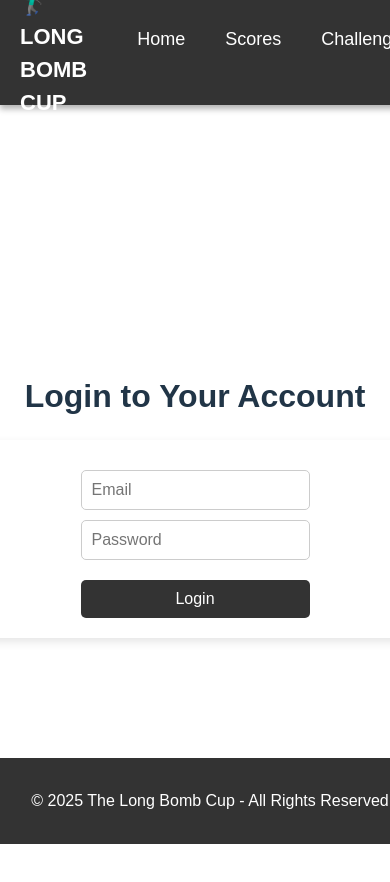
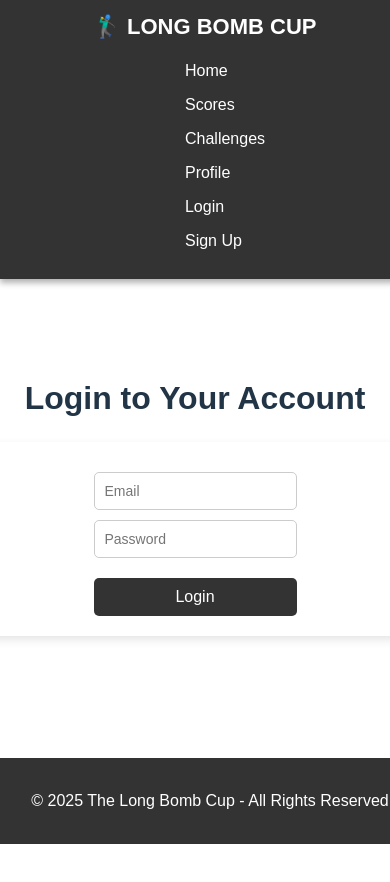
Before and after one commit to mikebike850/golf-web-app-longbomb, a React (Vite) app: page /login in a window 390 px wide. Shown: the top 882 px of the page. Built offline with nearby package versions, Linux system fonts and the light colour scheme; no server answers.

Commit message:
Improved mobile responsiveness

```diff
--- a/src/components/Navbar.css
+++ b/src/components/Navbar.css
@@ -60,3 +60,32 @@
   body {
     padding-top: 70px;
   }
+
+  /* Responsive Navbar for Mobile */
+@media (max-width: 768px) {
+    .navbar {
+      flex-direction: column;  /* ✅ Stacks items vertically */
+      align-items: center;
+      height: auto;
+      padding: 10px;
+    }
+
+    .nav-links {
+      display: flex;
+      flex-direction: column;
+      gap: 10px;
+    }
+
+    .nav-links a {
+      padding: 10px;
+      font-size: 16px;
+      text-align: center;
+      width: 100%;
+    }
+
+    .logout-button {
+      width: 100%;
+      text-align: center;
+      margin-top: 10px;
+    }
+  }
--- a/src/components/Profile.css
+++ b/src/components/Profile.css
@@ -83,3 +83,35 @@
       transform: translateY(0);
     }
   }
+
+/* Responsive Design for Mobile Screens */
+@media (max-width: 768px) {
+    .profile-container {
+      max-width: 90%;  /* ✅ Ensures the container fits on smaller screens */
+      margin: 20px auto;
+      padding: 15px;
+    }
+
+    .profile-title {
+      font-size: 20px;  /* ✅ Slightly smaller title for mobile */
+    }
+
+    .profile-info {
+      padding: 15px;
+    }
+
+    input {
+      width: 100%;  /* ✅ Makes input fields responsive */
+      font-size: 14px;
+    }
+
+    button {
+      width: 100%;  /* ✅ Makes buttons stretch properly on mobile */
+      font-size: 14px;
+    }
+
+    .avatar {
+      width: 100px;
+      height: 100px;
+    }
+  }
```
